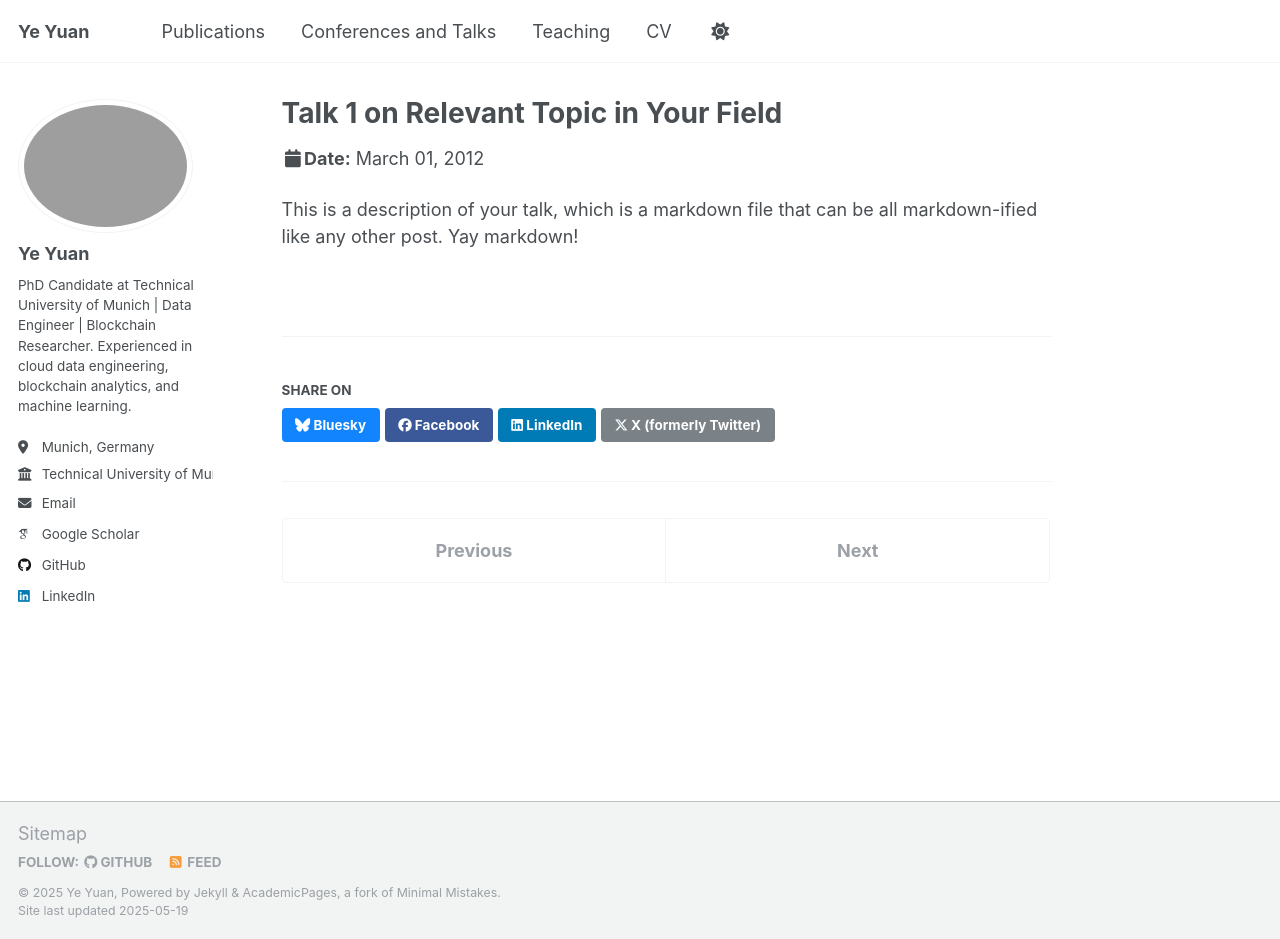
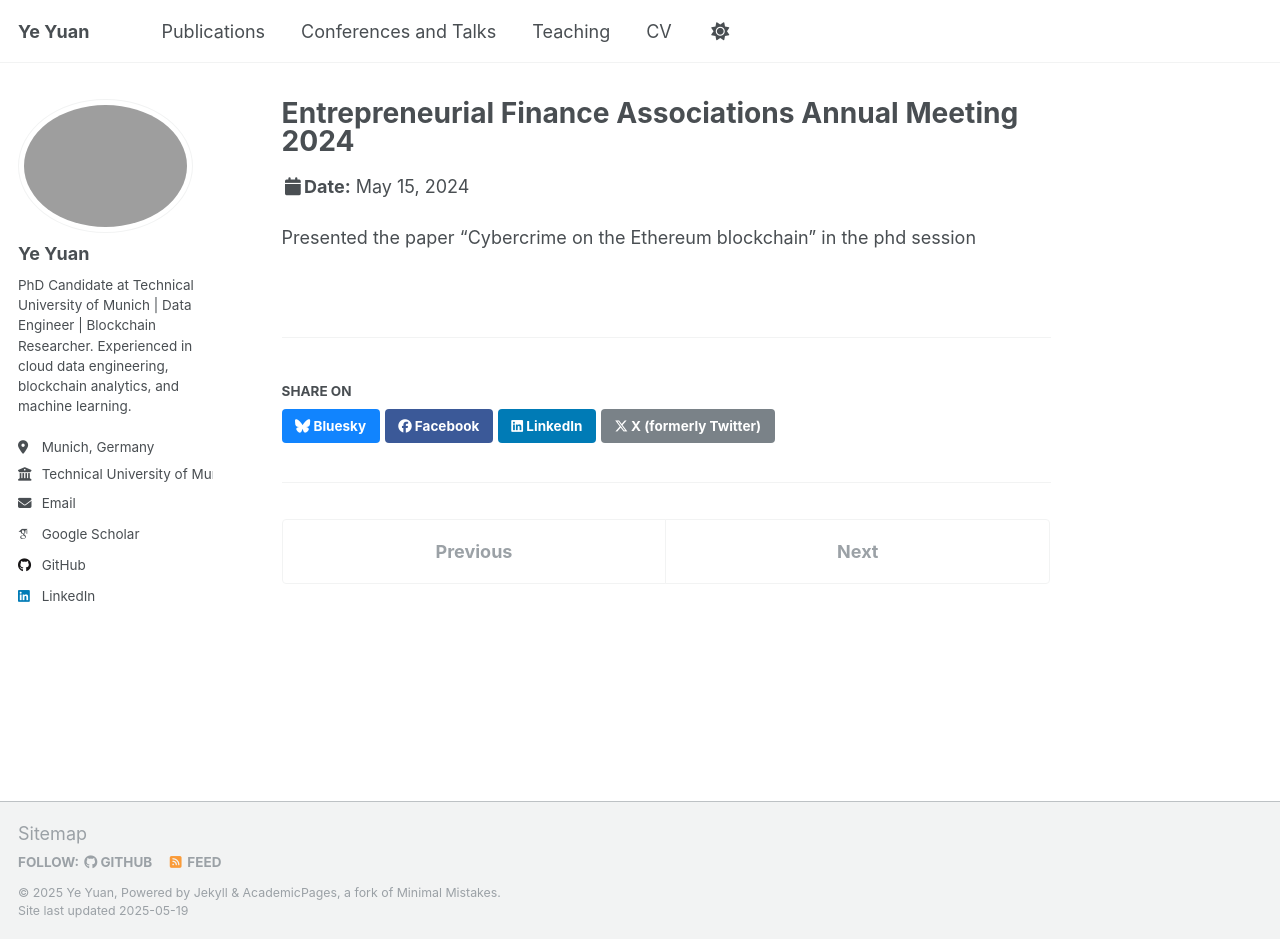
Before and after one commit to yuanye126/yuanye126.github.io, a Jekyll site: the page built from _talks/2012-03-01-talk-1.md, in a window 1280 px wide and 939 px high. Built offline with Jekyll 4.4.1, drawn with Linux system fonts in a browser that asks for light colours; some web fonts are replaced; a file with an impossible date is left out.

Commit message:
Update 2012-03-01-talk-1.md

```diff
--- a/_talks/2012-03-01-talk-1.md
+++ b/_talks/2012-03-01-talk-1.md
@@ -1,11 +1,11 @@
 ---
-title: "Talk 1 on Relevant Topic in Your Field"
+title: "Entrepreneurial Finance Associations Annual Meeting 2024"
 collection: talks
-type: "Talk"
-permalink: /talks/2012-03-01-talk-1
-venue: "UC San Francisco, Department of Testing"
-date: 2012-03-01
-location: "San Francisco, CA, USA"
+type: "Conference"
+permalink: /talks/Entfin2024
+venue: "TU Munich"
+date: 2024-05-15
+location: "Munich, Germany"
 ---
 
-This is a description of your talk, which is a markdown file that can be all markdown-ified like any other post. Yay markdown!
+Presented the paper "Cybercrime on the Ethereum blockchain" in the phd session
```
